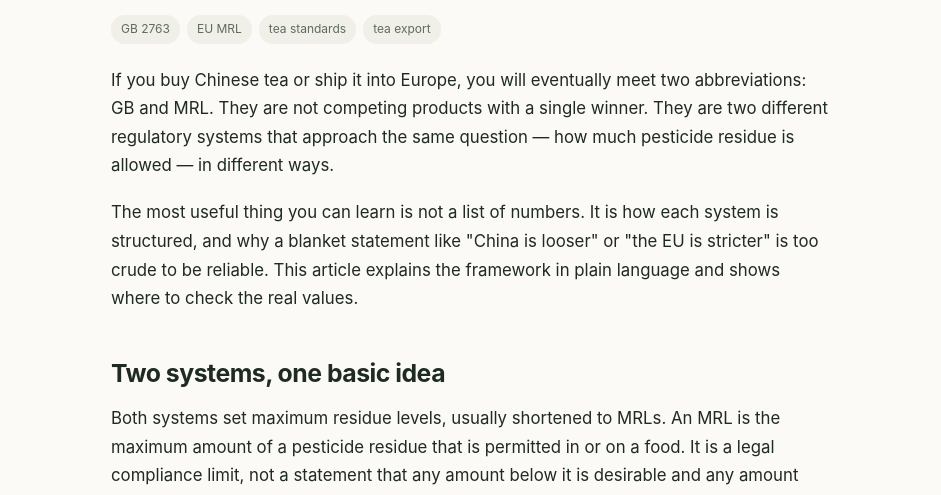
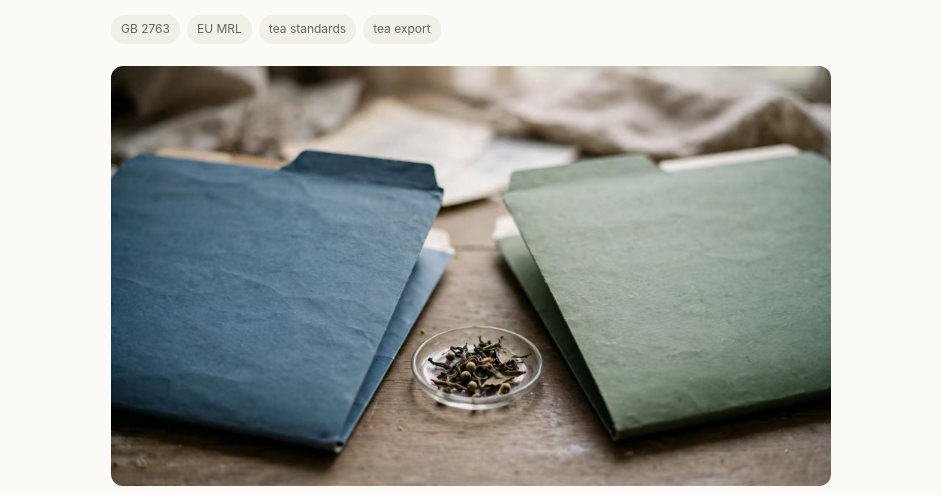
Before and after one commit to hanchaoqun8/dazi-tea-blog, a plain HTML site: page site/posts/china-gb-vs-eu-mrl/index.html in a window 1280 px wide. Shown: the part 236-731 px from the top of the page, without its empty margins (169-1110 px from the left). Drawn offline with Linux system fonts and the light colour scheme.

Commit message:
Add index.html

```diff
--- a/site/posts/china-gb-vs-eu-mrl/index.html
+++ b/site/posts/china-gb-vs-eu-mrl/index.html
@@ -7,6 +7,7 @@
 <meta property="og:description" content="GB 2763 and EU MRLs explained without invented numbers. Learn what each system covers, why the EU 0.01 default matters, and how differences arise by substance.">
 <meta property="og:type" content="website">
 <meta property="og:url" content="https://blog.dazi.uk/">
+<meta property="og:image" content="https://blog.dazi.uk/assets/img/china-gb-vs-eu-mrl.jpg">
 <link rel="stylesheet" href="/assets/style.css">
 <link rel="alternate" type="application/rss+xml" title="RSS" href="/rss.xml">
 </head><body class="post-page">
@@ -18,6 +19,7 @@
 <div class="post-cat">EU Rules · 2026-11-18</div>
 <h1>What Is The Difference Between China GB Standard And EU MRL</h1>
 <div class="tags"><span class="tag">GB 2763</span> <span class="tag">EU MRL</span> <span class="tag">tea standards</span> <span class="tag">tea export</span></div>
+<figure class="post-cover"><img src="/assets/img/china-gb-vs-eu-mrl.jpg" alt="Two standard documents compared beside a tea sample."></figure>
 <div class="post-body">
 <p>If you buy Chinese tea or ship it into Europe, you will eventually meet two abbreviations: GB and MRL. They are not competing products with a single winner. They are two different regulatory systems that approach the same question — how much pesticide residue is allowed — in different ways.</p>
 <p>The most useful thing you can learn is not a list of numbers. It is how each system is structured, and why a blanket statement like "China is looser" or "the EU is stricter" is too crude to be reliable. This article explains the framework in plain language and shows where to check the real values.</p>
```
